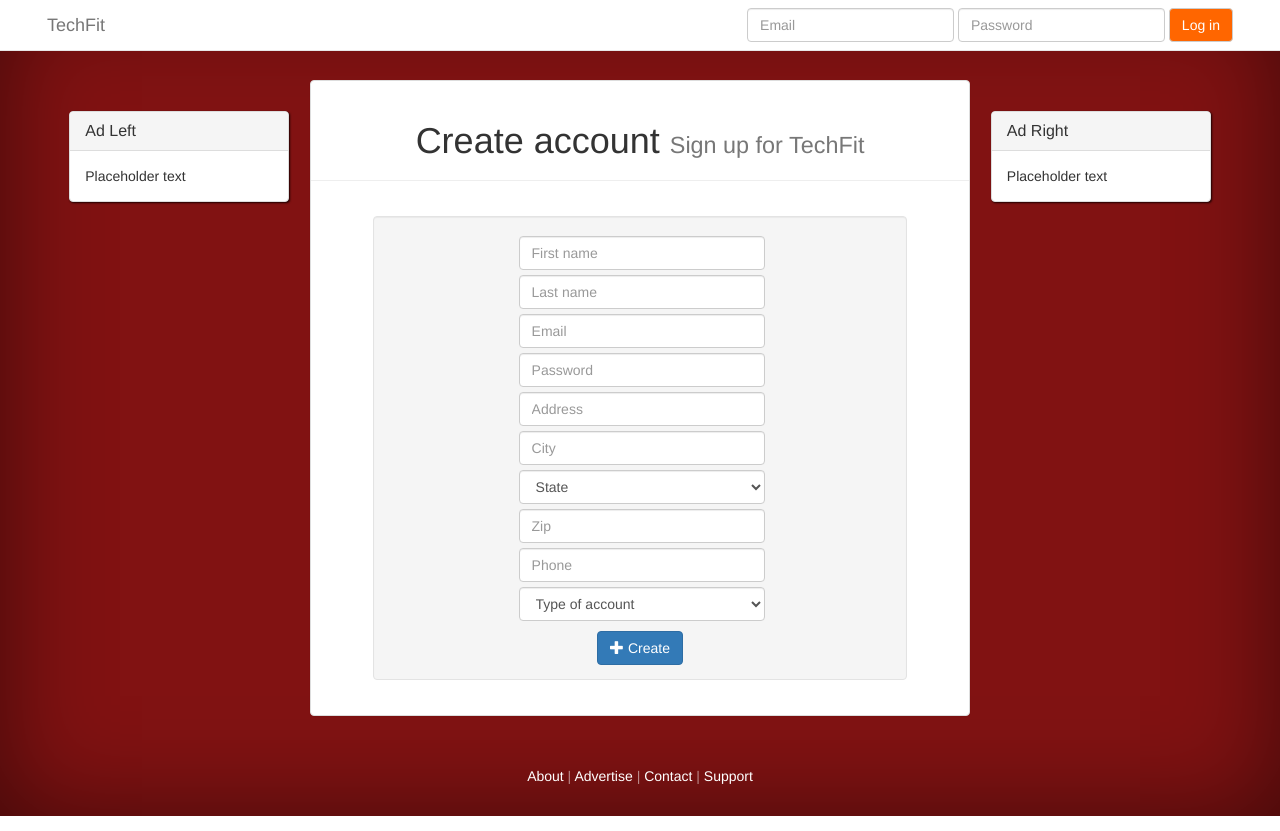
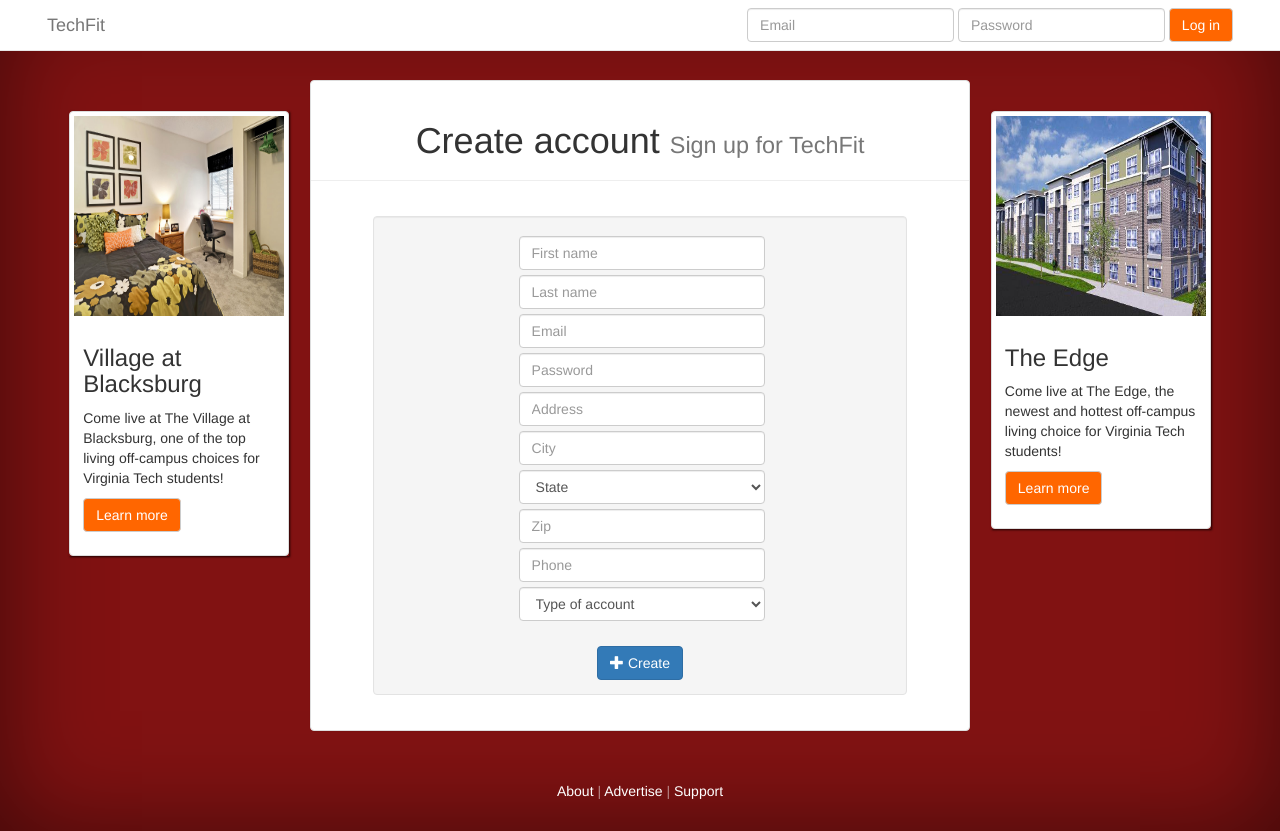
Before and after one commit to bjsawyer/TechFit, a PHP site: page /createAccount.php in a window 1280 px wide. Run offline with PHP 8.4, Linux system fonts and the light colour scheme.

Commit message:
added two example ads

```diff
--- a/css/style.css
+++ b/css/style.css
@@ -72,6 +72,9 @@
 	margin-right: auto;
 	padding-bottom: 0px;
 }
+.ad-text{
+
+}
 #panel-heading-ad{
 	background-color: #f5f5f5;
 }
@@ -118,6 +121,9 @@
 }
 #note{
 	padding-top: 5px;
+}
+#newAccountType{
+	margin-bottom: 15px;
 }
 
 /* Links */
--- a/providerProfile.php
+++ b/providerProfile.php
@@ -82,7 +82,7 @@
 												<li class="profile-spacing"><b>Phone: </b><small><? print $phone ?></small></li>
 												<li class="profile-spacing"><b>Membership Level: </b><small><? print $membershipLevel ?></small></li>
 												<li class="profile-spacing"><b>Specialities: </b><small><? print $specialities ?></small></li>
-												<li class="profile-spacing"><b>Classes Offered? </b><small><? print $classesOffered ?></small></li>
+												<li class="profile-spacing"><b>Classes Offered: </b><small><? print $classesOffered ?></small></li>
 												<li class="profile-spacing"><b>Rate (per hour): </b><small><? print $rate ?></small></li>
 												<li class="profile-spacing"><b>Days of Availability: </b><small><? print $daysAvailability ?></small></li>
 												<li class="profile-spacing"><b>Hour of Availability: </b><small><? print $hoursAvailability ?></small></li>
@@ -118,7 +118,7 @@
 												<li class="profile-spacing"><b>Phone: </b><small><? print $phone ?></small></li>
 												<li class="profile-spacing"><b>Membership Level: </b><small><? print $membershipLevel ?></small></li>
 												<li class="profile-spacing"><b>Amenities: </b><small><? print $amenities ?></small></li>
-												<li class="profile-spacing"><b>Classes Offered? </b><small><? print $classesOffered ?></small></li>
+												<li class="profile-spacing"><b>Classes Offered: </b><small><? print $classesOffered ?></small></li>
 												<li class="profile-spacing"><b>Rate (per month): </b><small><? print $rate ?></small></li>
 												<li class="profile-spacing"><b>Days of Operation: </b><small><? print $daysOperation ?></small></li>
 												<li class="profile-spacing"><b>Hour of Operation: </b><small><? print $hoursOperation ?></small></li>
--- a/templates/footer.php
+++ b/templates/footer.php
@@ -4,8 +4,6 @@
 		<text> | </text>
 		<a href="#">Advertise</a>
 		<text> | </text>
-		<a href="#">Contact</a>
-		<text> | </text>
 		<a href="#">Support</a>
     </div>
 </div>
--- a/templates/sidebarLeft.php
+++ b/templates/sidebarLeft.php
@@ -1,10 +1,12 @@
 <div class="sidebar" id="sidebar-left">
-	<div class="panel panel-default ad-panel">
-        <div class="panel-heading" id="panel-heading-ad">
-            <h3 class="panel-title">Ad Left</h3>
-        </div>
-        <div class="panel-body">
-            Placeholder text
+	<div class="ad-panel">
+        <div class="thumbnail">
+			<img src="images/villageatblacksburg.jpg" data-holder-rendered="true" style="height: 200px; width: 100%; display: block;">
+            <div class="caption">
+                <h3>Village at Blacksburg</h3>
+				<p>Come live at The Village at Blacksburg, one of the top living off-campus choices for Virginia Tech students!</p>
+                <p><a href="#" class="btn btn-default" role="button">Learn more</a></p>
+            </div>
         </div>
 	</div>
 </div>
--- a/templates/sidebarRight.php
+++ b/templates/sidebarRight.php
@@ -1,10 +1,12 @@
 <div class="sidebar" id="sidebar-right">
-	<div class="panel panel-default ad-panel">
-        <div class="panel-heading" id="panel-heading-ad">
-            <h3 class="panel-title">Ad Right</h3>
-        </div>
-        <div class="panel-body">
-            Placeholder text
+	<div class="ad-panel">
+        <div class="thumbnail">
+			<img src="images/theedge.jpg" data-holder-rendered="true" style="height: 200px; width: 100%; display: block;">
+            <div class="caption">
+                <h3>The Edge</h3>
+				<p>Come live at The Edge, the newest and hottest off-campus living choice for Virginia Tech students!</p>
+                <p><a href="#" class="btn btn-default" role="button">Learn more</a></p>
+            </div>
         </div>
 	</div>
 </div>
```
Also changed, not shown: images/theedge.jpg (added), images/villageatblacksburg.jpg (added).
